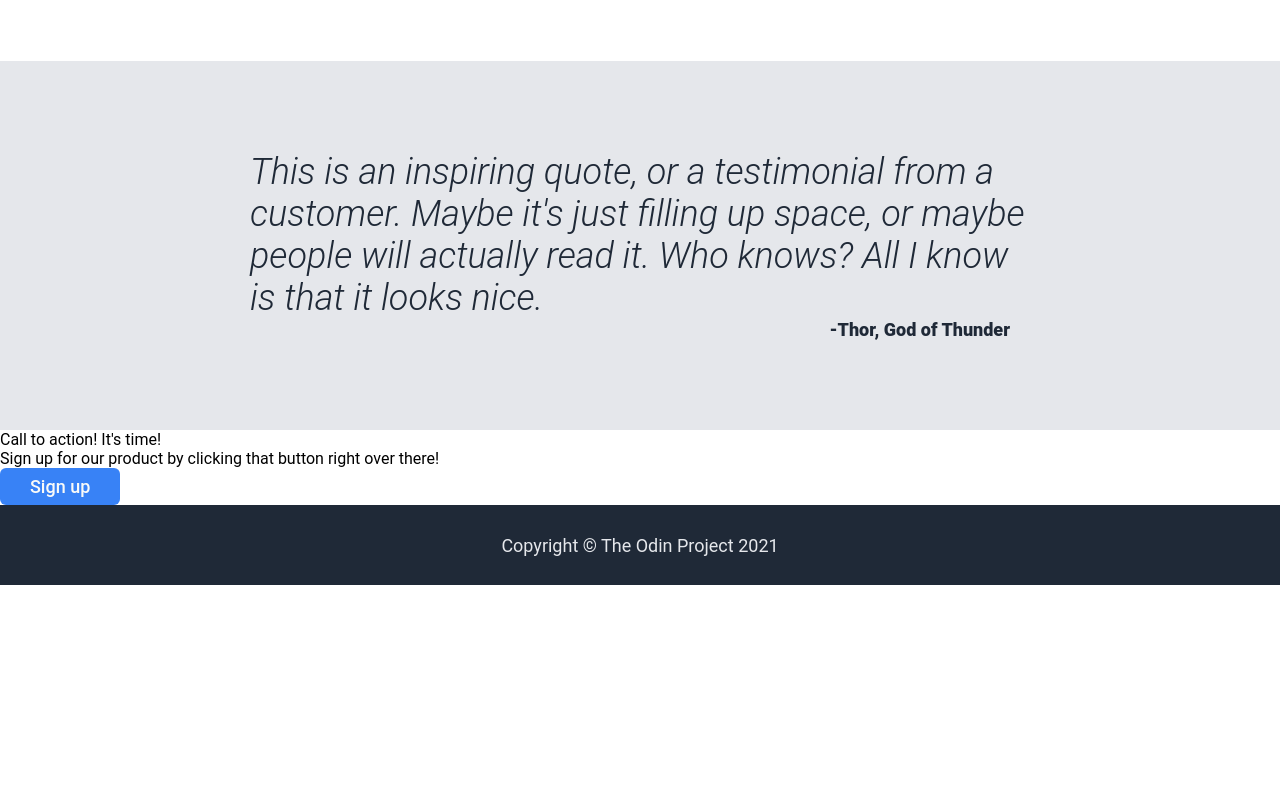
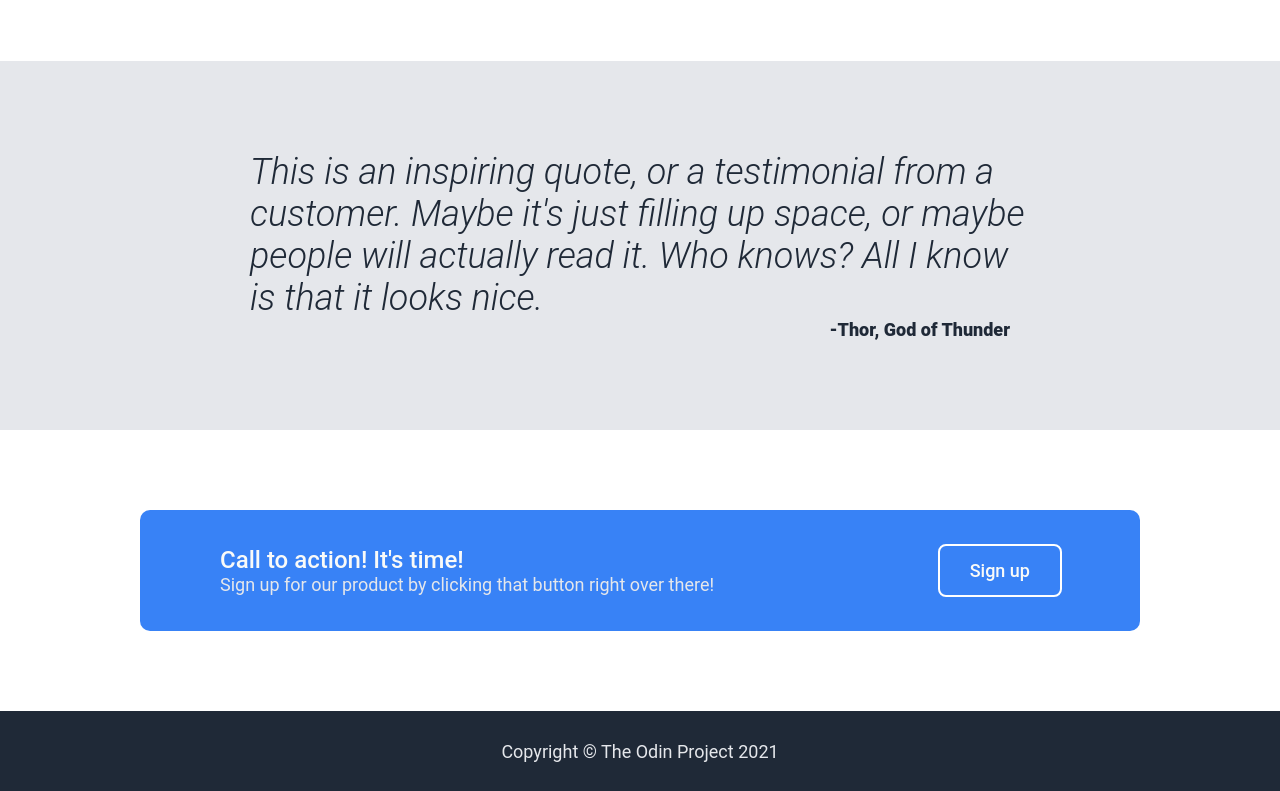
Before and after one commit to YMerrick/landing-page, a plain HTML site: page index.html in a window 1280 px wide. Shown: the part 729-1520 px from the top of the page. Before the commit the page ends 1314 px from the top, so only its background shows below. Drawn offline with Linux system fonts and the light colour scheme.

Commit message:
add styling to the call to action section

```diff
--- a/style.css
+++ b/style.css
@@ -33,11 +33,13 @@ button {
 
 .logo,
 .hero-main-text,
+.call-main,
 button {
     color: #f9faf8;
 }
 
-.logo {
+.logo,
+.call-main {
     font-weight: 500;
     font-size: 24px;
 }
@@ -59,6 +61,7 @@ button {
 
 .hero-sub-text,
 .footer,
+.call-sub,
 .header ul li a {
     font-size: 18px;
     color: #e5e7eb;
@@ -168,6 +171,33 @@ button {
     margin-right: 20px;
 }
 
+.call-container {
+    padding: 80px;
+    display: flex;
+    justify-content: center;
+    align-items: center;
+}
+
+.call-modal {
+    background-color: #3882f6;
+    border-radius: 10px;
+    padding: 36px 80px;
+    max-width: 1000px;
+    display: flex;
+    justify-content: space-between;
+    gap: 20px;
+    flex-grow: 1;
+}
+
+.call-text {
+    flex: content;
+    flex-grow: 0;
+}
+
+.call-button {
+    outline: solid 2px white;
+}
+
 .footer {
     display: flex;
     align-items: center;
```
